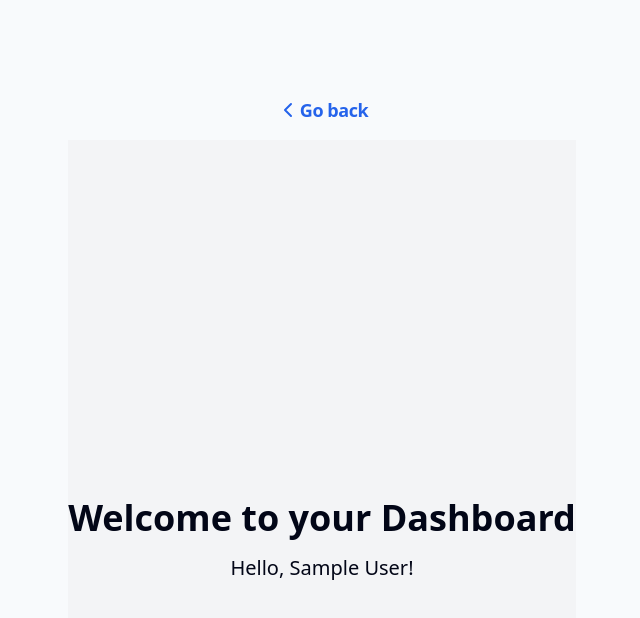
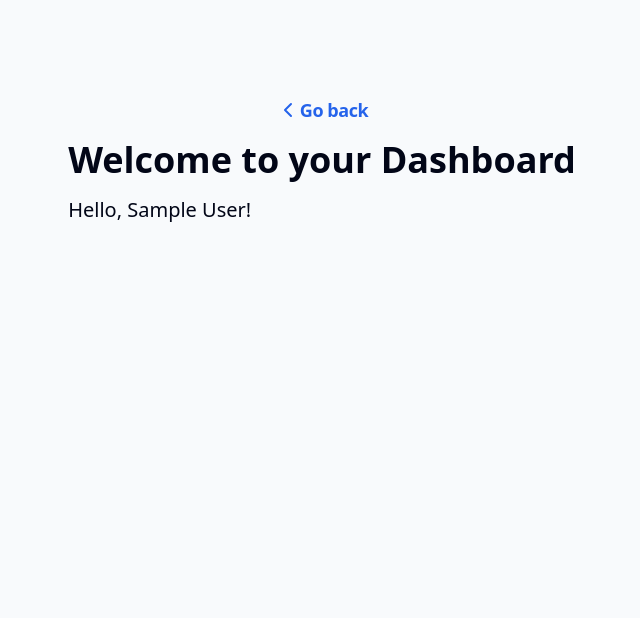
Before and after one commit to raisiqueira/secure-nextjs-app, a Next.js app: page /private-page in a window 1280 px wide. Shown: the top 618 px of the page, without its empty margins (318-958 px from the left). Built offline with nearby package versions, Linux system fonts and the light colour scheme; no server answers; sample sign-in values are in the browser's storage.

Commit message:
update next-auth example
Signed-off-by: Rai Siqueira <rai93siqueira@gmail.com>

```diff
--- a/app/(examples)/private-page/page.tsx
+++ b/app/(examples)/private-page/page.tsx
@@ -10,7 +10,7 @@
   }
 
   return (
-    <div className="flex flex-col items-center justify-center min-h-screen bg-gray-100">
+    <div>
       <h1 className="text-4xl font-bold mb-4">Welcome to your Dashboard</h1>
       <p className="text-xl">Hello, {session.user?.name || 'User'}!</p>
     </div>
--- a/app/login/login-form.tsx
+++ b/app/login/login-form.tsx
@@ -18,12 +18,13 @@
       redirect: false,
       username: formData.get('username') as string,
       password: formData.get('password') as string,
+      csrf_token: csrfToken,
     })
 
     if (result?.error) {
       setError('Invalid username or password')
     } else {
-      router.push('/secure-page')
+      router.push('/private-page')
       router.refresh()
     }
   }
--- a/app/login/page.tsx
+++ b/app/login/page.tsx
@@ -10,7 +10,7 @@
 
   // Redirect to dashboard if the user is already logged in
   if (session) {
-    redirect('/secure-page')
+    redirect('/private-page')
   }
 
   return (
--- a/auth.ts
+++ b/auth.ts
@@ -9,6 +9,7 @@
       credentials: {
         username: { label: 'Username', type: 'text', placeholder: 'raicds' },
         password: { label: 'Password', type: 'password' },
+        csrf_token: { label: 'Token', type: 'hidden' },
       },
       async authorize(credentials) {
         // This is where you would typically check the user credentials against your database
```
